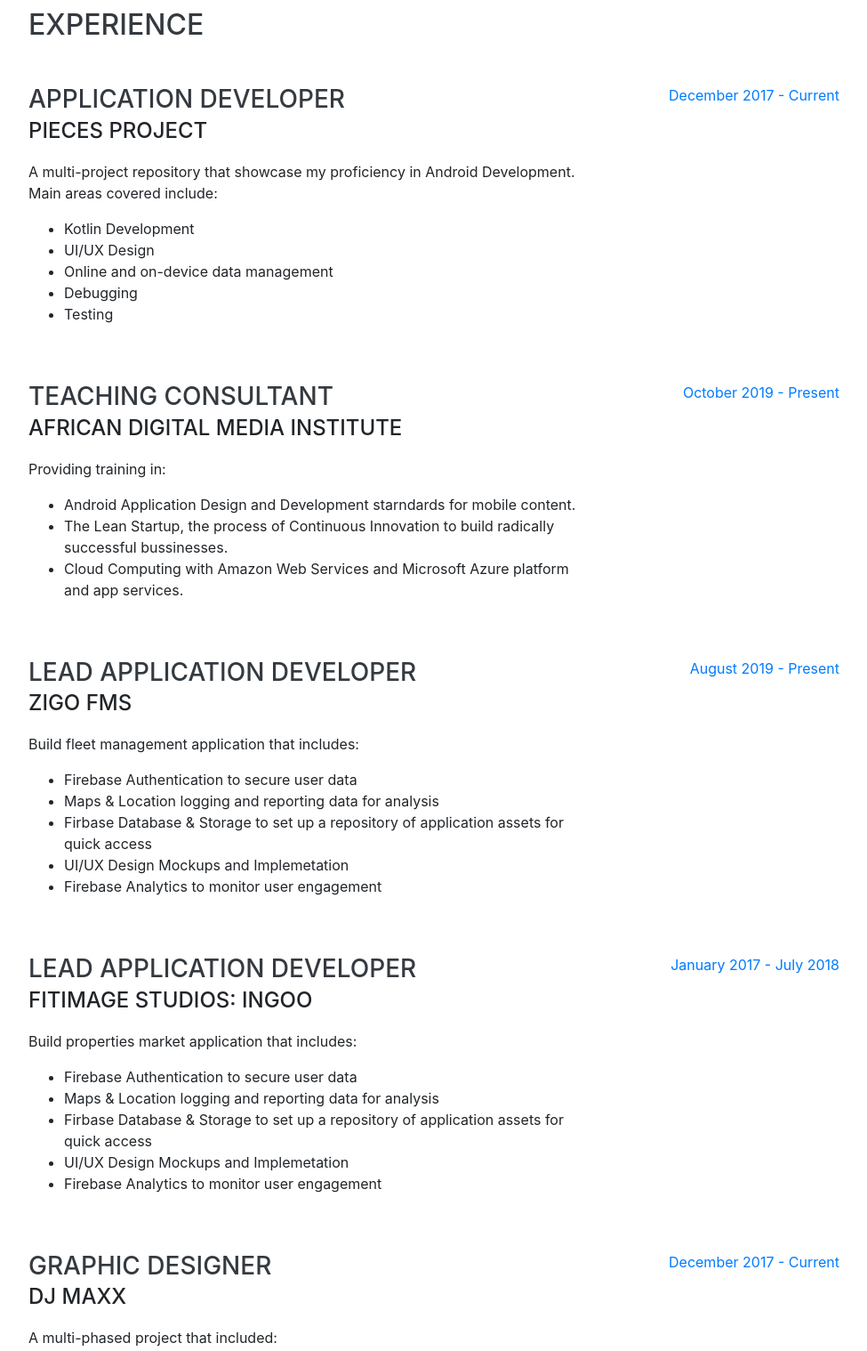
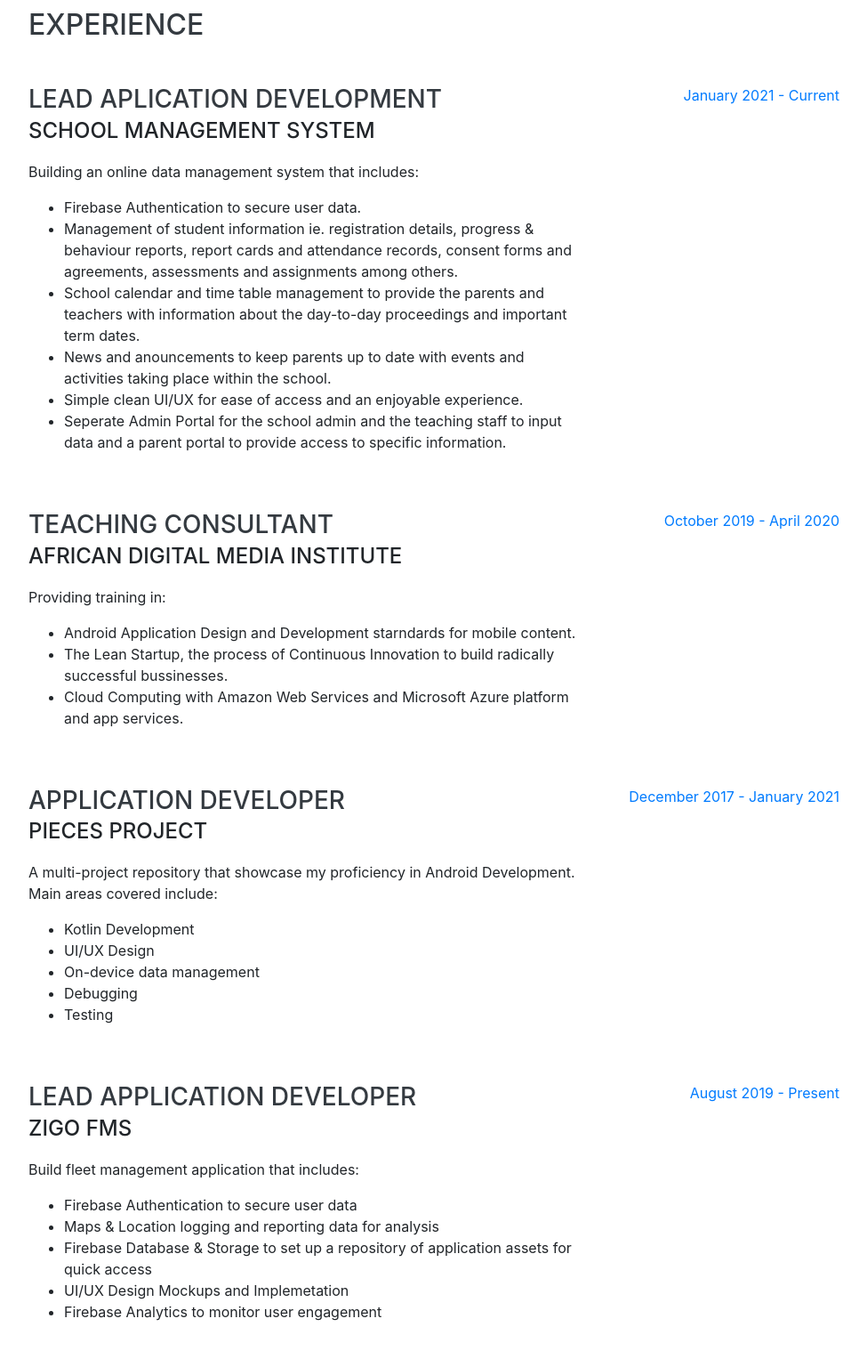
Before and after one commit to babu-appDev/babu-appDev.github.io, a website with bundled scripts: page index.html in a window 1280 px wide. Shown: the part 840-2358 px from the top of the page at 89% size, without its empty margins (288-1263 px from the left). Built offline with nearby package versions, Linux system fonts and the light colour scheme; a web font is replaced by a local one.

Commit message:
Update index.html
Updated cv

```diff
--- a/index.html
+++ b/index.html
@@ -93,19 +93,20 @@
 
         <div class="resume-item d-flex flex-column flex-md-row justify-content-between mb-5">
           <div class="resume-content">
-            <h3 class="mb-0">Application Developer</h3>
-            <div class="subheading mb-3">Pieces Project</div>
-            <p>A multi-project repository that showcase my proficiency in Android Development. Main areas covered include:</p>
+            <h3 class="mb-0">Lead Aplication Development</h3>
+            <div class="subheading mb-3">School Management System</div>
+            <p>Building an online data management system that includes:</p>
             <ul type="disc">
-              <li>Kotlin Development</li>
-              <li>UI/UX Design</li>
-              <li>Online and on-device data management</li>
-              <li>Debugging</li>
-              <li>Testing</li>
+              <li>Firebase Authentication to secure user data.</li>
+              <li>Management of student information ie. registration details, progress & behaviour reports, report cards and attendance records, consent forms and agreements, assessments and assignments among others.</li>
+              <li>School calendar and time table management to provide the parents and teachers with information about the day-to-day proceedings and important term dates.</li>
+              <li>News and anouncements to keep parents up to date with events and activities taking place within the school.</li>
+              <li>Simple clean UI/UX for ease of access and an enjoyable experience.</li>
+              <li>Seperate Admin Portal for the school admin and the teaching staff to input data and a parent portal to provide access to specific information.</li>
             </ul>
           </div>
           <div class="resume-date text-md-right">
-            <span class="text-primary">December 2017 - Current</span>
+            <span class="text-primary">January 2021 - Current</span>
           </div>
         </div>
 
@@ -121,7 +122,25 @@
             </ul>
           </div>
           <div class="resume-date text-md-right">
-            <span class="text-primary">October 2019 - Present</span>
+            <span class="text-primary">October 2019 - April 2020</span>
+          </div>
+        </div>
+
+        <div class="resume-item d-flex flex-column flex-md-row justify-content-between mb-5">
+          <div class="resume-content">
+            <h3 class="mb-0">Application Developer</h3>
+            <div class="subheading mb-3">Pieces Project</div>
+            <p>A multi-project repository that showcase my proficiency in Android Development. Main areas covered include:</p>
+            <ul type="disc">
+              <li>Kotlin Development</li>
+              <li>UI/UX Design</li>
+              <li>On-device data management</li>
+              <li>Debugging</li>
+              <li>Testing</li>
+            </ul>
+          </div>
+          <div class="resume-date text-md-right">
+            <span class="text-primary">December 2017 - January 2021</span>
           </div>
         </div>
 
@@ -133,7 +152,7 @@
             <ul type="disc">
               <li>Firebase Authentication to secure user data</li>
               <li>Maps & Location logging and reporting data for analysis</li>
-              <li>Firbase Database & Storage to set up a repository of application assets for quick access</li>
+              <li>Firebase Database & Storage to set up a repository of application assets for quick access</li>
               <li>UI/UX Design Mockups and Implemetation</li>
               <li>Firebase Analytics to monitor user engagement</li>
             </ul>
@@ -151,7 +170,7 @@
             <ul type="disc">
               <li>Firebase Authentication to secure user data</li>
               <li>Maps & Location logging and reporting data for analysis</li>
-              <li>Firbase Database & Storage to set up a repository of application assets for quick access</li>
+              <li>Firebase Database & Storage to set up a repository of application assets for quick access</li>
               <li>UI/UX Design Mockups and Implemetation</li>
               <li>Firebase Analytics to monitor user engagement</li>
             </ul>
@@ -216,6 +235,19 @@
 
         <div class="resume-item d-flex flex-column flex-md-row justify-content-between mb-5">
           <div class="resume-content">
+            <h3 class="mb-0">Artificial Intelligence AI for Trading</h3>
+            <div class="subheading mb-3">Udacity: Artificial Inteligence & Machine Learning Programme</div>
+            <ul type="disc">
+              <li><h5>Sentiment Analysis with Natural Language Processing</h5><p>Fundamentals of text processing to analyze corporate filings to generate sentiment-based trading signals.</p></li><li><h5>Advanced Natural Language Processing with Deep Learning</h5><p>Apply deep learning in quantitative analysis and use recurrent neural networks and long short-term memory to generate trading signals.</p></li><li><h5>Simulating Trades with Historical Data</h5><p>Refine trading signals by running rigorous back tests. Track your P&amp;L while your algorithm buys and sells.</p></li><li><h5>Combining Multiple Signals</h5><p>Advanced techniques to select and combine the factors generated from both traditional and alternative data.</p></li>
+            </ul>
+          </div>
+          <div class="resume-date text-md-right">
+            <span class="text-primary">September 2020</span>
+          </div>
+        </div>
+
+        <div class="resume-item d-flex flex-column flex-md-row justify-content-between mb-5">
+          <div class="resume-content">
             <h3 class="mb-0">Android Associate Degree</h3>
             <div class="subheading mb-3">Andela Google Certification Programme</div>
             <ul type="disc">
@@ -257,19 +289,6 @@
               <li><div><h5>Full Stack Apps on AWS</h5><p>Design and deploy scalable, extendable, and maintainable full stack applications using modern cloud architecture.</p></div></li>
               <li><div><h5>Monolith to Microservices at Scale</h5><p>Best practices on how to develop and deploy microservices, with a focus on different microservice architecture patterns, independent scaling, resiliency, service replication, service registration and discovery.</p></div></li>
               <li><div><h5>Develop and Deploy a Serverless App</h5><p>Using serverless technologies with the practice of developing a complex serverless application and focuses on learning by doing, implementing WebSockets and stream processing.</p></div></li></ul>
-          </div>
-          <div class="resume-date text-md-right">
-            <span class="text-primary">Persuing</span>
-          </div>
-        </div>
-
-        <div class="resume-item d-flex flex-column flex-md-row justify-content-between mb-5">
-          <div class="resume-content">
-            <h3 class="mb-0">Artificial Intelligence AI for Trading</h3>
-            <div class="subheading mb-3">Udacity: Artificial Inteligence & Machine Learning Programme</div>
-            <ul type="disc">
-              <li><h5>Sentiment Analysis with Natural Language Processing</h5><p>Fundamentals of text processing to analyze corporate filings to generate sentiment-based trading signals.</p></li><li><h5>Advanced Natural Language Processing with Deep Learning</h5><p>Apply deep learning in quantitative analysis and use recurrent neural networks and long short-term memory to generate trading signals.</p></li><li><h5>Simulating Trades with Historical Data</h5><p>Refine trading signals by running rigorous back tests. Track your P&amp;L while your algorithm buys and sells.</p></li><li><h5>Combining Multiple Signals</h5><p>Advanced techniques to select and combine the factors generated from both traditional and alternative data.</p></li>
-            </ul>
           </div>
           <div class="resume-date text-md-right">
             <span class="text-primary">Persuing</span>
@@ -345,7 +364,7 @@
     <section class="resume-section p-3 p-lg-5 d-flex align-items-center" id="interests">
       <div class="w-100">
         <h2 class="mb-5">Interests</h2>
-        <p>Apart from being a application developer, I enjoy most of my time being outdoors. I enjoy walking if I can get the opportunity, you are able to take in the scenery.</p>
+        <p>Apart from being a application developer, I enjoy most of my time being outdoors. I enjoy walking if I can get the opportunity, you are able to take in the scenery .</p>
         <p class="mb-0">When forced indoors, I follow a number of sci-fi and fantasy genre movies and television shows, I am an aspiring chef, and I spend a large amount of my free time exploring the latest technology advancements in the android and ai development world.</p>
       </div>
     </section>
```
